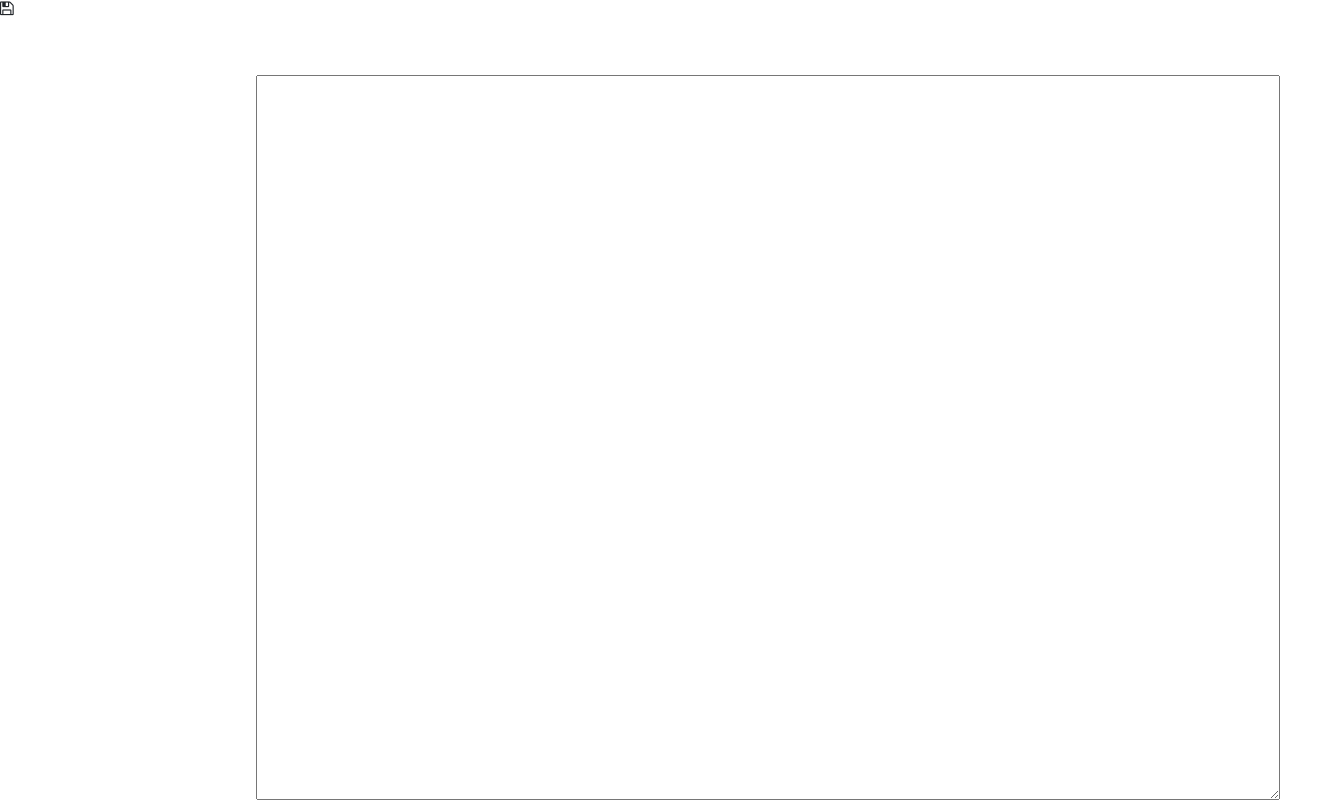
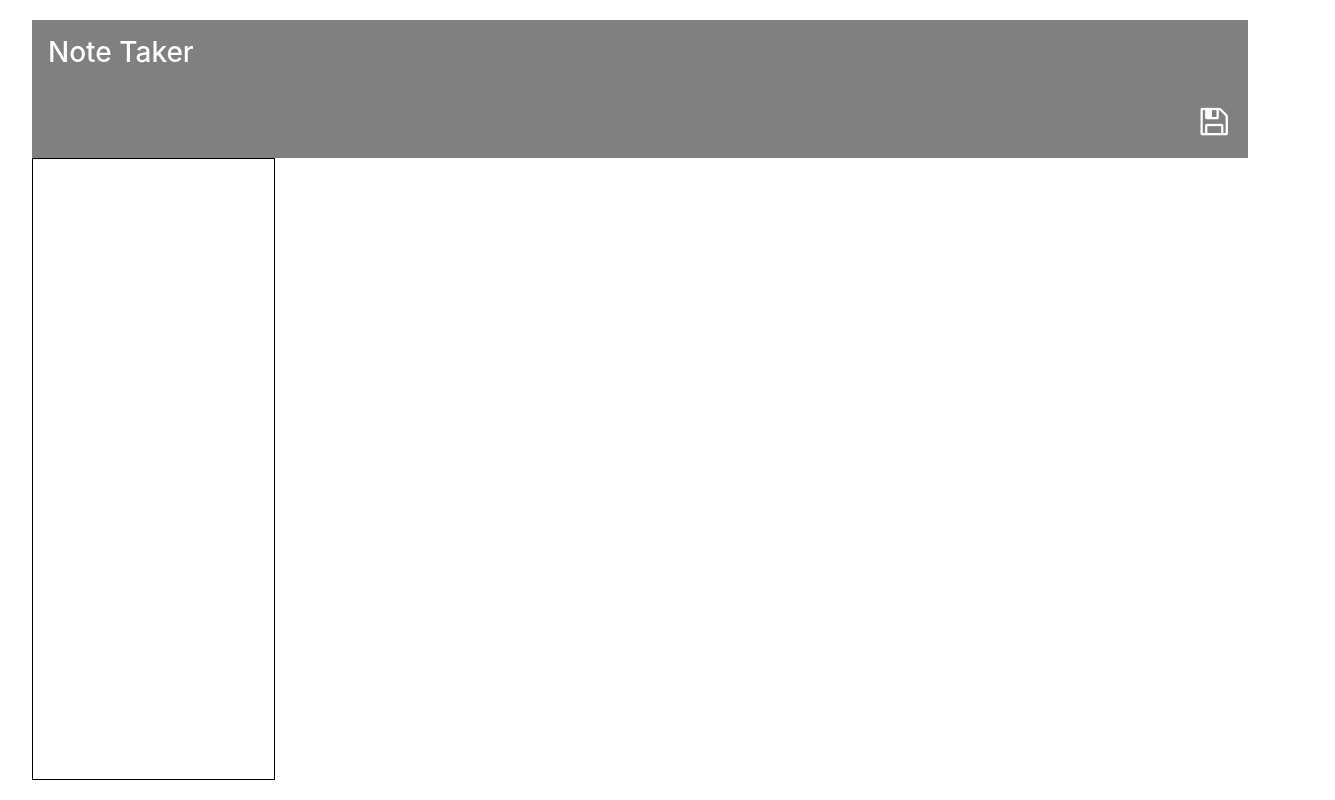
Before and after one commit to matildabrantley/express-note-taker, a website: page public/notes.html in a window 1280 px wide. Shown: the whole page, 1335 px wide, since content can reach past the window. Drawn offline with nearby package versions, Linux system fonts and the light colour scheme.

Commit message:
allow static files (css), added textareas for input

```diff
--- a/assets/css/notes-style.css
+++ /dev/null
@@ -1,37 +0,0 @@
-body {
-
-}
-
-.grid-container {
-    display: grid;
-
-    grid-template-areas:
-      "header header header"
-      "notes new new"
-      "notes new new";
-
-    grid-template-columns: 0.5fr 1fr 1fr;
-    grid-template-rows: 0.1fr auto auto;
-    grid-gap: 0px;
-
-    height: 100vh;
-    width: 100vw;
-  }
-
-header {
-    grid-area: header;
-    background-color:rgb(148, 105, 105);
-    color: white;
-}
-
-notes {
-    grid-area: notes;
-    font-family: 'Yomogi', cursive;
-    color: black;
-    margin-left: 0.5rem;
-    padding: 10px;
-}
-
-textarea {
-    grid-area: new;
-}
--- /dev/null
+++ b/public/css/notes-style.css
@@ -0,0 +1,65 @@
+body {
+
+}
+
+.grid-container {
+    display: grid;
+
+    grid-template-areas:
+      "header header header"
+      "notes new new"
+      "notes new new";
+
+    grid-template-columns: 0.5fr 1fr 1fr;
+    grid-template-rows: 0.1fr auto auto;
+    grid-gap: 0px;
+
+    height: 95vh;
+    width: 95vw;
+
+    margin-top: 2.5vh;
+    margin-bottom: 2.5vh;
+    margin-left: 2.5vw;
+    margin-right: 2.5vw;
+  }
+
+header {
+    grid-area: header;
+    background-color:gray;
+    color: white;
+}
+
+header h3 {
+    margin: 1rem;
+}
+
+header .saveBtn {
+    font-size: xx-large;
+    float: right;
+    margin: 20px;
+}
+
+section {
+    grid-area: notes;
+    color: black;
+    padding: 10px;
+    border: 1px solid black;
+}
+
+main {
+    grid-area: new;
+}
+
+#note-title {
+    font-size: 5rem;
+    background: transparent;
+    border: none;
+    resize: none;
+    padding: 10px;
+}
+#note-content {
+    font-size: 1rem;
+    background: transparent;
+    border: none;
+    resize: none;
+}
--- a/public/notes.html
+++ b/public/notes.html
@@ -5,15 +5,19 @@
     <title>Note Taker</title>
     <link rel="stylesheet" href="https://stackpath.bootstrapcdn.com/font-awesome/4.7.0/css/font-awesome.min.css"/>
     <link rel="stylesheet" href="https://stackpath.bootstrapcdn.com/bootstrap/4.5.2/css/bootstrap.min.css"/>
-    <link rel="stylesheet" href="/assets/css/notes-style.css"/>
+    <link rel="stylesheet" type="text/css"   href="css/notes-style.css"/>
   </head>
 
   <body>
     <div class="grid-container">
+      <header><h3>Note Taker</h3>
         <div class="saveBtn fa fa-floppy-o"></div>
       </header>
       <section></section>
-      <textarea id="new-note" type="text"></textarea>
+      <main>
+        <textarea id="note-title" type="text"></textarea>
+        <textarea id="note-content" type="text"></textarea>
+      </main>
     </div>
   </body>
 </html>
@@ -35,6 +39,7 @@
     })
       .then((res) => res.json())
       .then((data) => {//write to db.json
+        console.log('writing');
 
       })
       .catch((err) => {
--- a/routes/routes.js
+++ b/routes/routes.js
@@ -3,9 +3,9 @@ const path = require('path');
 //HTML Routing
 module.exports = (app) => {
   app.get('/notes', (req, res) => {
-    res.sendFile(path.join(__dirname, '../notes.html'));
+    res.sendFile(path.join(__dirname, '../public/notes.html'));
   });
   app.get('*', (req, res) => {
-    res.sendFile(path.join(__dirname, '../index.html'));
+    res.sendFile(path.join(__dirname, '../public/index.html'));
   });
 };
--- a/server.js
+++ b/server.js
@@ -4,6 +4,7 @@ const PORT = process.env.PORT || 8080;
 
 app.use(express.urlencoded({ extended: true }));
 app.use(express.json());
+app.use(express.static('public'));
 
 require('./routes/routes')(app);
 
```
Also changed, not shown: public/css/style.css (added).
